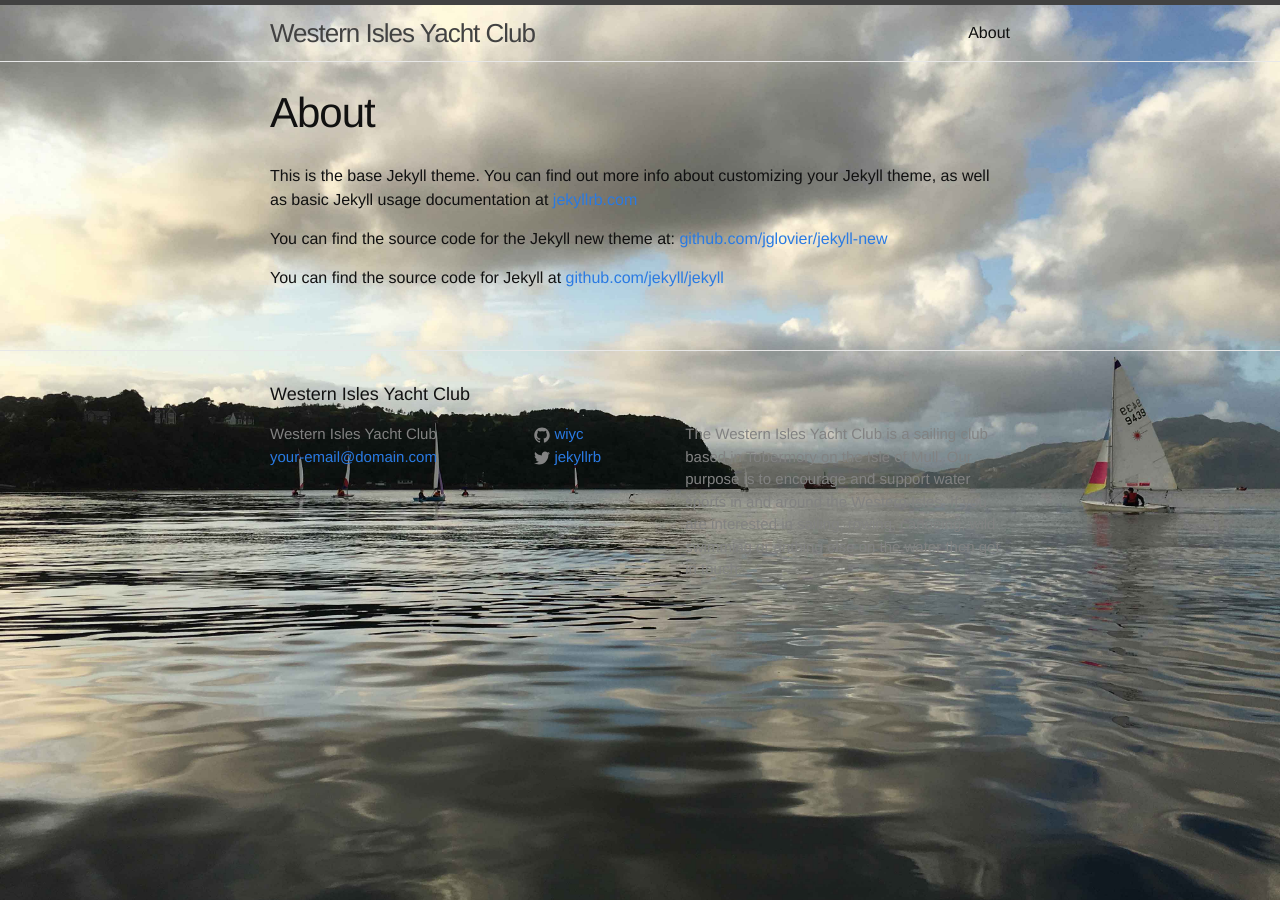
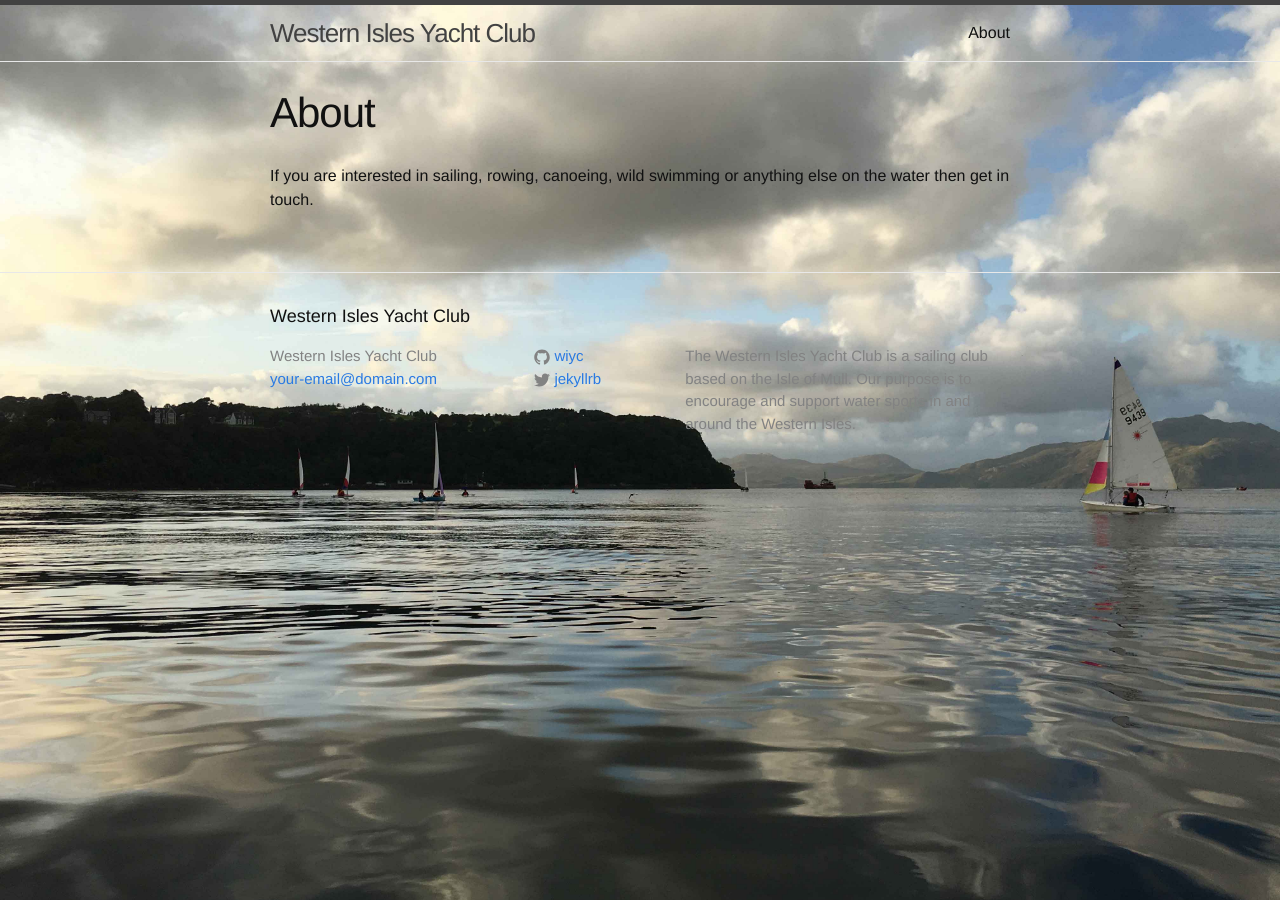
Before and after one commit to wiyc/wiyc.github.io, a Jekyll site: the page built from about.md, in a window 1280 px wide. Built offline with Jekyll 4.4.1, drawn with Linux system fonts in a browser that asks for light colours.

Commit message:
Updated about page

```diff
--- a/_config.yml
+++ b/_config.yml
@@ -2,7 +2,7 @@
 title: Western Isles Yacht Club
 email: your-email@domain.com
 description: > # this means to ignore newlines until "baseurl:"
-  The Western Isles Yacht Club is a sailing club based in Tobermory on the Isle of Mull. Our purpose is to encourage and support water sports in and around the Western Isles. If you are interested in sailing, rowing, canoeing, wild swimming or anthing else on the water then get in touch.
+  The Western Isles Yacht Club is a sailing club based on the Isle of Mull. Our purpose is to encourage and support water sports in and around the Western Isles.
 baseurl: "" # the subpath of your site, e.g. /blog/
 url: "http://yourdomain.com" # the base hostname & protocol for your site
 twitter_username: jekyllrb
--- a/about.md
+++ b/about.md
@@ -4,8 +4,4 @@
 permalink: /about/
 ---
 
-This is the base Jekyll theme. You can find out more info about customizing your Jekyll theme, as well as basic Jekyll usage documentation at [jekyllrb.com](http://jekyllrb.com/)
-
-You can find the source code for the Jekyll new theme at: [github.com/jglovier/jekyll-new](https://github.com/jglovier/jekyll-new)
-
-You can find the source code for Jekyll at [github.com/jekyll/jekyll](https://github.com/jekyll/jekyll)
+If you are interested in sailing, rowing, canoeing, wild swimming or anything else on the water then get in touch.
```
